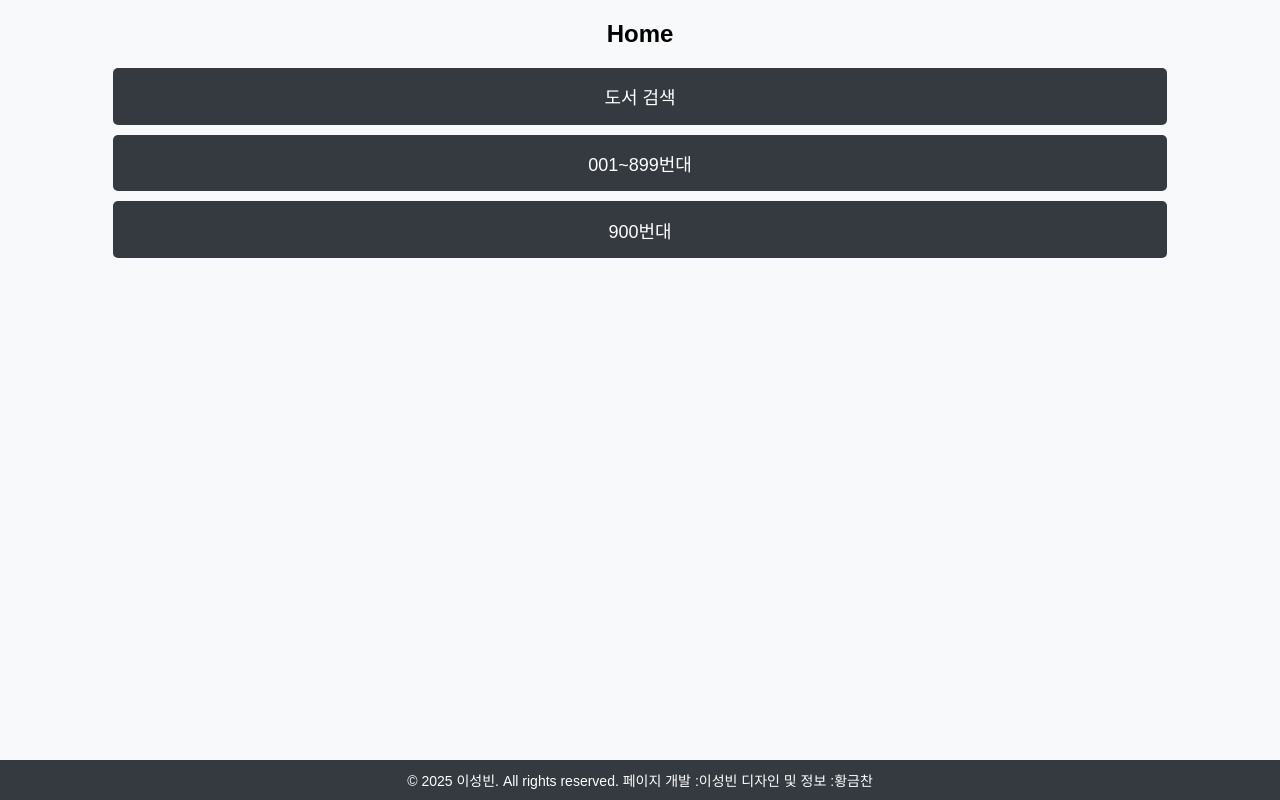
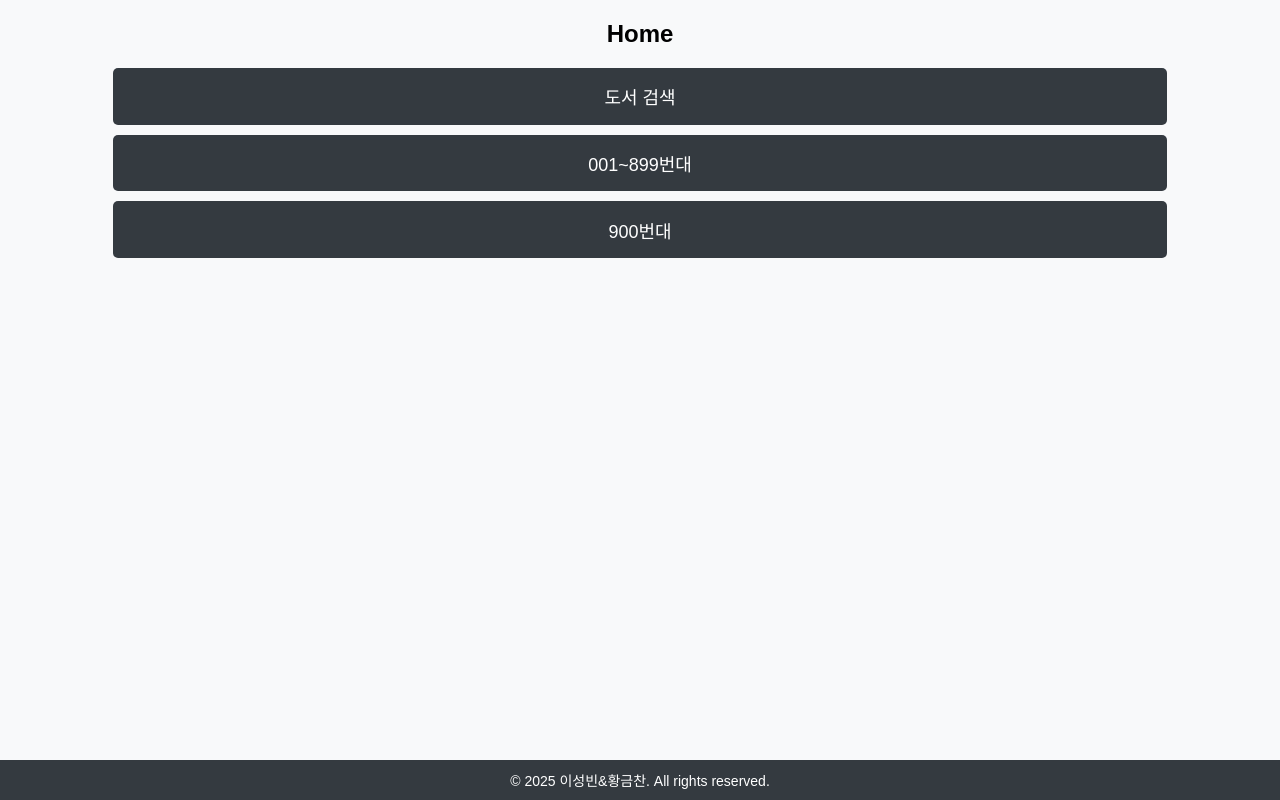
Before and after one commit to ilsanwoker/Goldproject, a plain HTML site: page index.html in a window 1280 px wide. Drawn offline with Linux system fonts and the light colour scheme.

Commit message:
Update index.html

```diff
--- a/index.html
+++ b/index.html
@@ -103,9 +103,7 @@
 
     <!-- 푸터 -->
     <footer>
-        © 2025 이성빈. All rights reserved.
-      페이지 개발 :이성빈
-      디자인 및 정보 :황금찬
+        © 2025 이성빈&황금찬. All rights reserved.
     </footer>
 
     <script>
```
